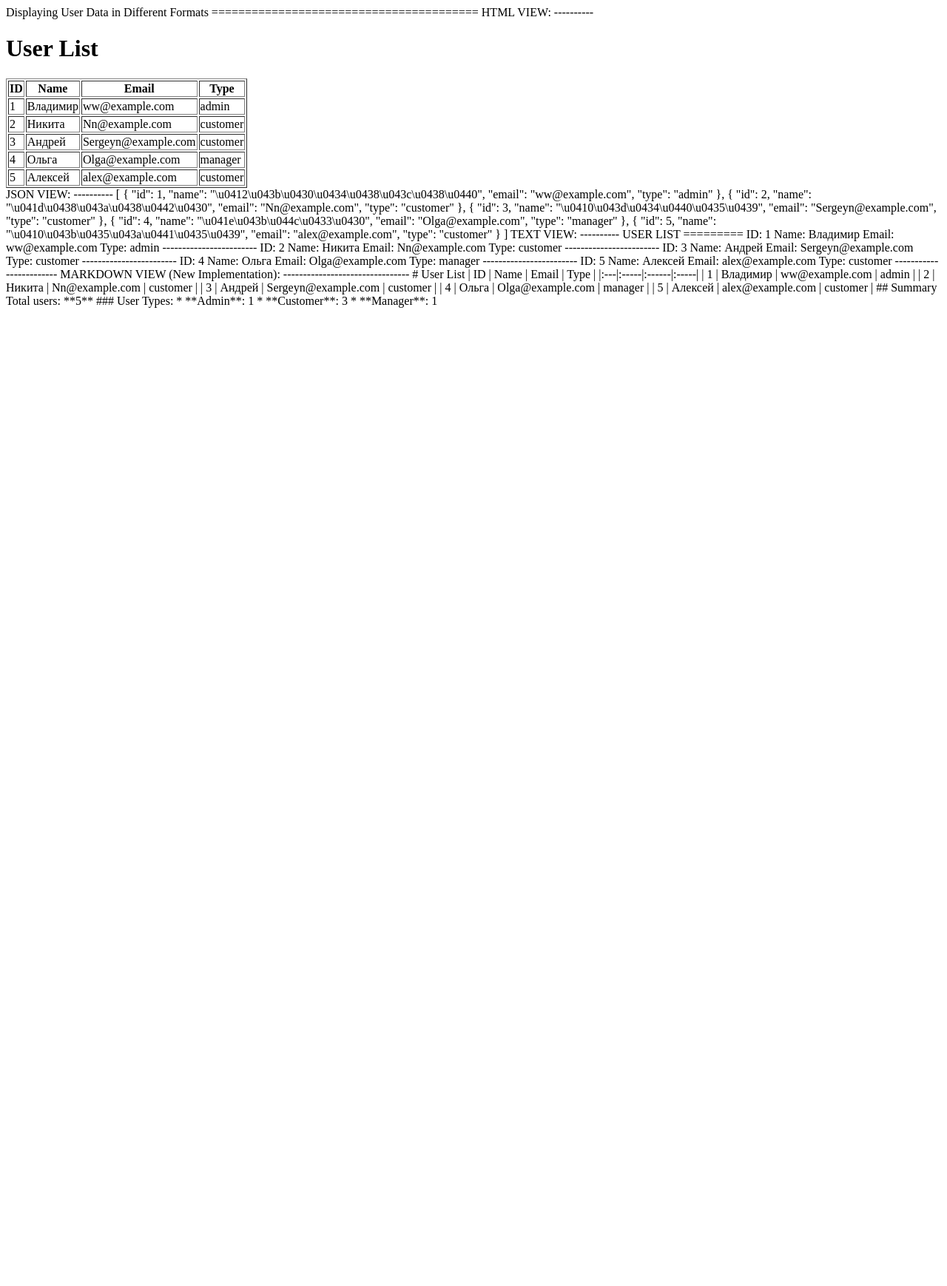
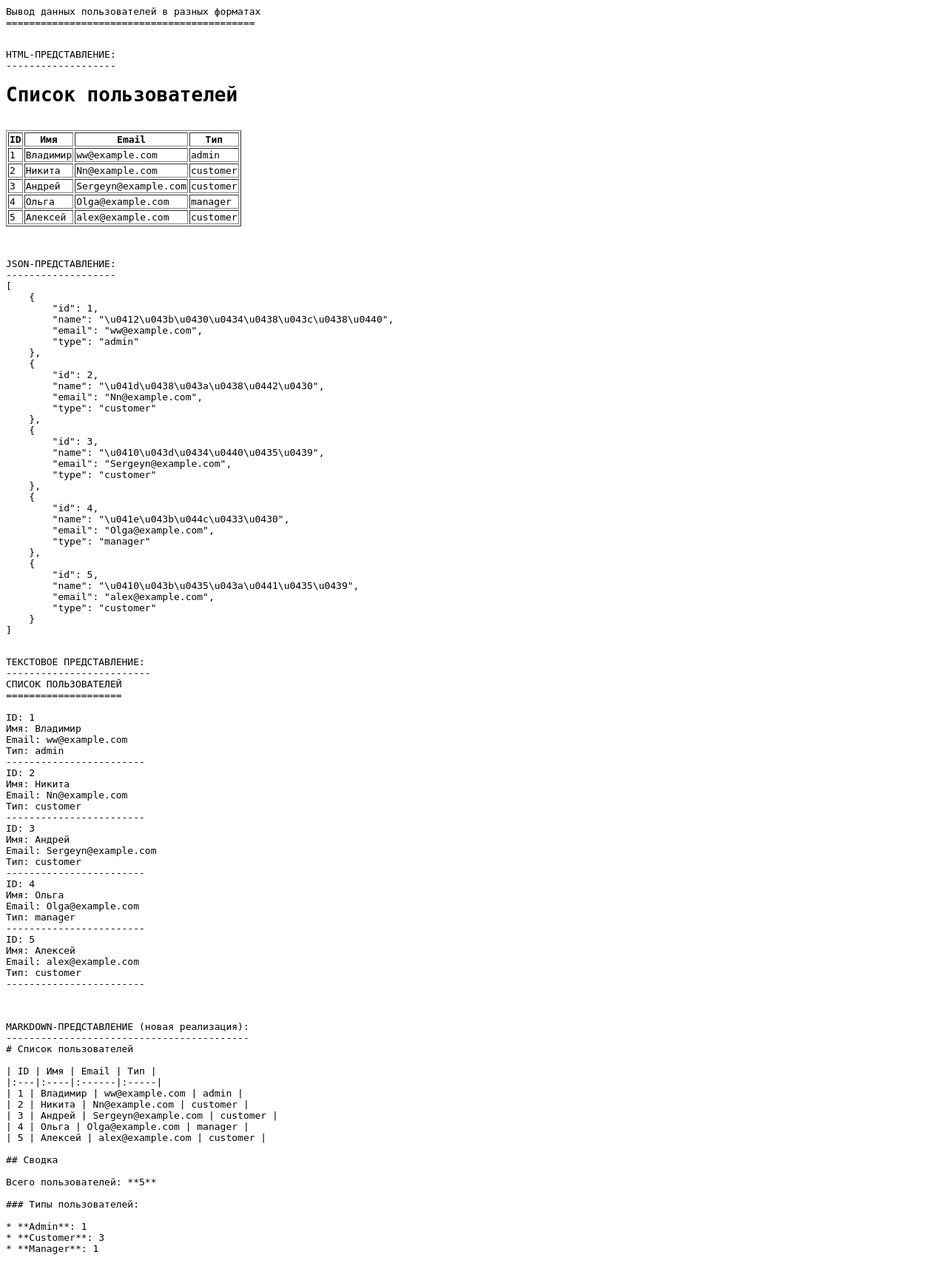
Before and after one commit to vladimirbagrov/web, a PHP site: page /lab3/patterns/mvc/mvc_use.php in a window 1280 px wide. Shown: the whole page at 74% size. Before the commit the page ends 416 px from the top, so only its background shows below. Run offline with PHP 8.4, Linux system fonts and the light colour scheme.

Commit message:
Add files via upload

```diff
--- a/lab3/patterns/factory-method/users.php
+++ b/lab3/patterns/factory-method/users.php
@@ -1,6 +1,5 @@
 <?php
 
-// User data
 return [
     [
         'id' => 1,
--- a/lab3/patterns/mvc/View.php
+++ b/lab3/patterns/mvc/View.php
@@ -1,6 +1,6 @@
 <?php
 
-// Base view class
+// Базовый класс представления (View)
 abstract class View {
     protected $model;
 
@@ -8,16 +8,17 @@ abstract class View {
         $this->model = $model;
     }
 
+    // Абстрактный метод отображения
     abstract public function render();
 }
 
-// HTML View implementation
+// Реализация представления в формате HTML
 class HtmlView extends View {
     public function render() {
         $data = $this->model->getData();
-        $output = "<h1>User List</h1>\n";
+        $output = "<h1>Список пользователей</h1>\n";
         $output .= "<table border='1'>\n";
-        $output .= "<tr><th>ID</th><th>Name</th><th>Email</th><th>Type</th></tr>\n";
+        $output .= "<tr><th>ID</th><th>Имя</th><th>Email</th><th>Тип</th></tr>\n";
 
         foreach ($data as $user) {
             $output .= "<tr>";
@@ -33,25 +34,25 @@ class HtmlView extends View {
     }
 }
 
-// JSON View implementation
+// Реализация представления в формате JSON
 class JsonView extends View {
     public function render() {
         return json_encode($this->model->getData(), JSON_PRETTY_PRINT);
     }
 }
 
-// Text View implementation
+// Реализация представления в текстовом формате
 class TextView extends View {
     public function render() {
         $data = $this->model->getData();
-        $output = "USER LIST\n";
-        $output .= "=========\n\n";
+        $output = "СПИСОК ПОЛЬЗОВАТЕЛЕЙ\n";
+        $output .= "====================\n\n";
 
         foreach ($data as $user) {
             $output .= "ID: " . $user['id'] . "\n";
-            $output .= "Name: " . $user['name'] . "\n";
+            $output .= "Имя: " . $user['name'] . "\n";
             $output .= "Email: " . $user['email'] . "\n";
-            $output .= "Type: " . $user['type'] . "\n";
+            $output .= "Тип: " . $user['type'] . "\n";
             $output .= "------------------------\n";
         }
 
@@ -59,17 +60,17 @@ class TextView extends View {
     }
 }
 
-// Markdown View implementation (new for lab assignment)
+// Реализация представления в формате Markdown (новое для лабораторной работы)
 class MarkdownView extends View {
     public function render() {
         $data = $this->model->getData();
-        $output = "# User List\n\n";
+        $output = "# Список пользователей\n\n";
 
-        // Table header
-        $output .= "| ID | Name | Email | Type |\n";
-        $output .= "|:---|:-----|:------|:-----|\n";
+        // Заголовок таблицы
+        $output .= "| ID | Имя | Email | Тип |\n";
+        $output .= "|:---|:----|:------|:-----|\n";
 
-        // Table rows
+        // Строки таблицы
         foreach ($data as $user) {
             $output .= "| " . $user['id'] . " | ";
             $output .= $user['name'] . " | ";
@@ -77,13 +78,13 @@ class MarkdownView extends View {
             $output .= $user['type'] . " |\n";
         }
 
-        // Additional info in markdown format
-        $output .= "\n## Summary\n\n";
-        $output .= "Total users: **" . count($data) . "**\n\n";
+        // Дополнительная информация в формате Markdown
+        $output .= "\n## Сводка\n\n";
+        $output .= "Всего пользователей: **" . count($data) . "**\n\n";
 
-        // Count users by type
+        // Подсчёт количества пользователей по типу
         $types = array_count_values(array_column($data, 'type'));
-        $output .= "### User Types:\n\n";
+        $output .= "### Типы пользователей:\n\n";
 
         foreach ($types as $type => $count) {
             $output .= "* **" . ucfirst($type) . "**: " . $count . "\n";
--- a/lab3/patterns/mvc/mvc_use.php
+++ b/lab3/patterns/mvc/mvc_use.php
@@ -2,33 +2,43 @@
 
 require_once 'Controller.php';
 
-// Create a user controller
+// Создание контроллера пользователей
 $controller = new UserController();
 
-// Display user data using different views
-echo "Displaying User Data in Different Formats\n";
-echo "========================================\n\n";
+// Вывод данных пользователей в различных форматах
+echo '<pre>';
+echo "Вывод данных пользователей в разных форматах\n";
+echo "===========================================\n\n";
+echo '</pre>';
 
-echo "HTML VIEW:\n";
-echo "----------\n";
+echo '<pre>';
+echo "HTML-ПРЕДСТАВЛЕНИЕ:\n";
+echo "-------------------\n";
 echo $controller->displayHtml();
 echo "\n\n";
+echo '</pre>';
 
-echo "JSON VIEW:\n";
-echo "----------\n";
+echo '<pre>';
+echo "JSON-ПРЕДСТАВЛЕНИЕ:\n";
+echo "-------------------\n";
 echo $controller->displayJson();
 echo "\n\n";
+echo '</pre>';
 
-echo "TEXT VIEW:\n";
-echo "----------\n";
+echo '<pre>';
+echo "ТЕКСТОВОЕ ПРЕДСТАВЛЕНИЕ:\n";
+echo "-------------------------\n";
 echo $controller->displayText();
 echo "\n\n";
+echo '</pre>';
 
-echo "MARKDOWN VIEW (New Implementation):\n";
-echo "--------------------------------\n";
+echo '<pre>';
+echo "MARKDOWN-ПРЕДСТАВЛЕНИЕ (новая реализация):\n";
+echo "------------------------------------------\n";
 echo $controller->displayMarkdown();
 echo "\n\n";
+echo '</pre>';
 
-// You could also save the markdown output to a file if needed
+// Также можно сохранить Markdown-вывод в файл при необходимости
 $markdownOutput = $controller->displayMarkdown();
 file_put_contents(__DIR__ . '/users.md', $markdownOutput);
```
Also changed, not shown: index.php (+2 -2 lines), lab3/patterns/factory-method/User.php (+15 -15 lines), lab3/patterns/factory-method/UserFactory.php (+5 -2 lines), lab3/patterns/factory-method/factory-method.html (+1 -1 lines), lab3/patterns/factory-method/factory_use.php (+23 -15 lines), lab3/patterns/mvc/Model.php (+6 -2 lines), lab3/patterns/mvc/mvc-pattern.html (+1 -1 lines), lab3/patterns/mvc/users.md (+6 -6 lines), lab3/patterns/singleton/settings_use.php (+6 -1 lines), news/news.db.
